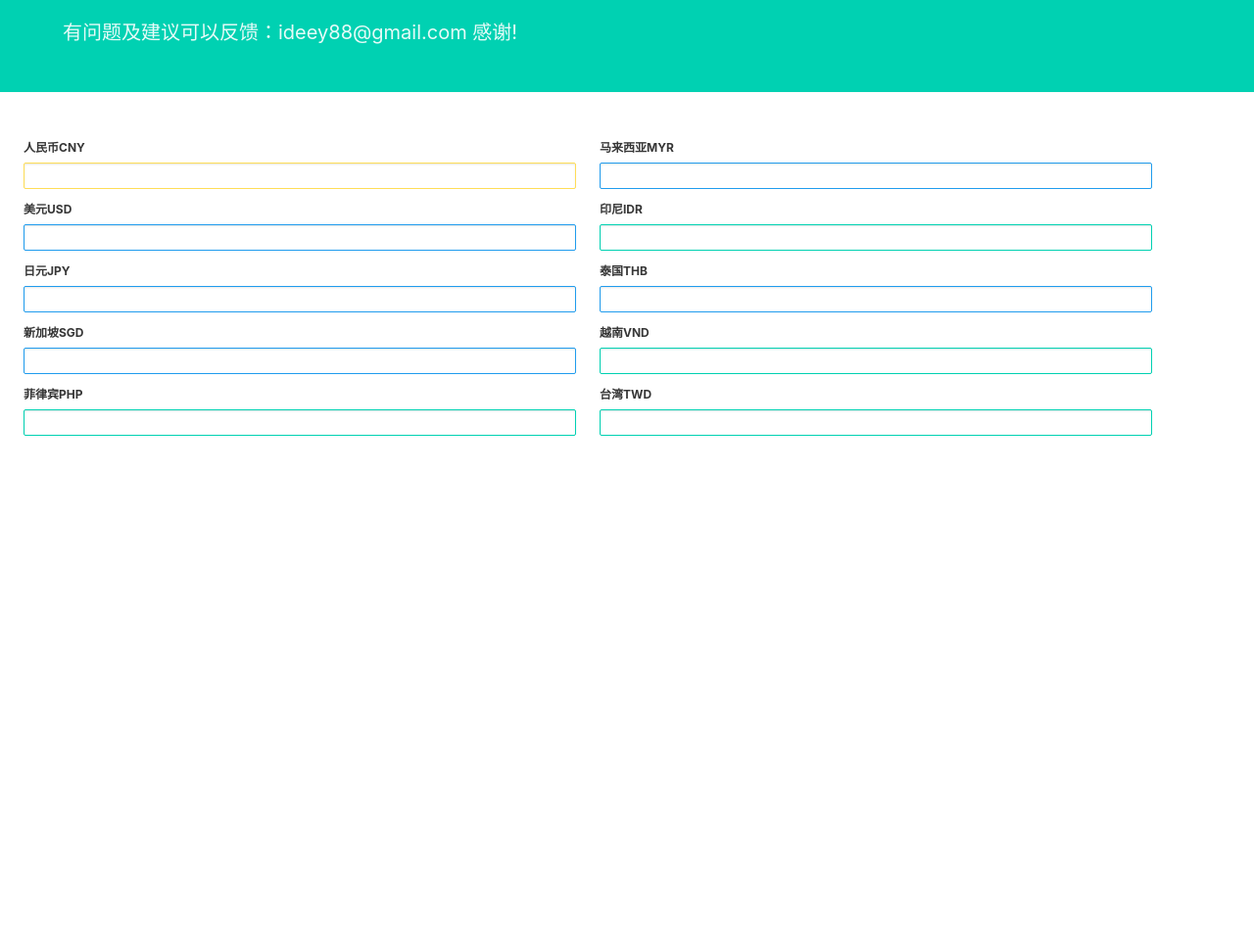
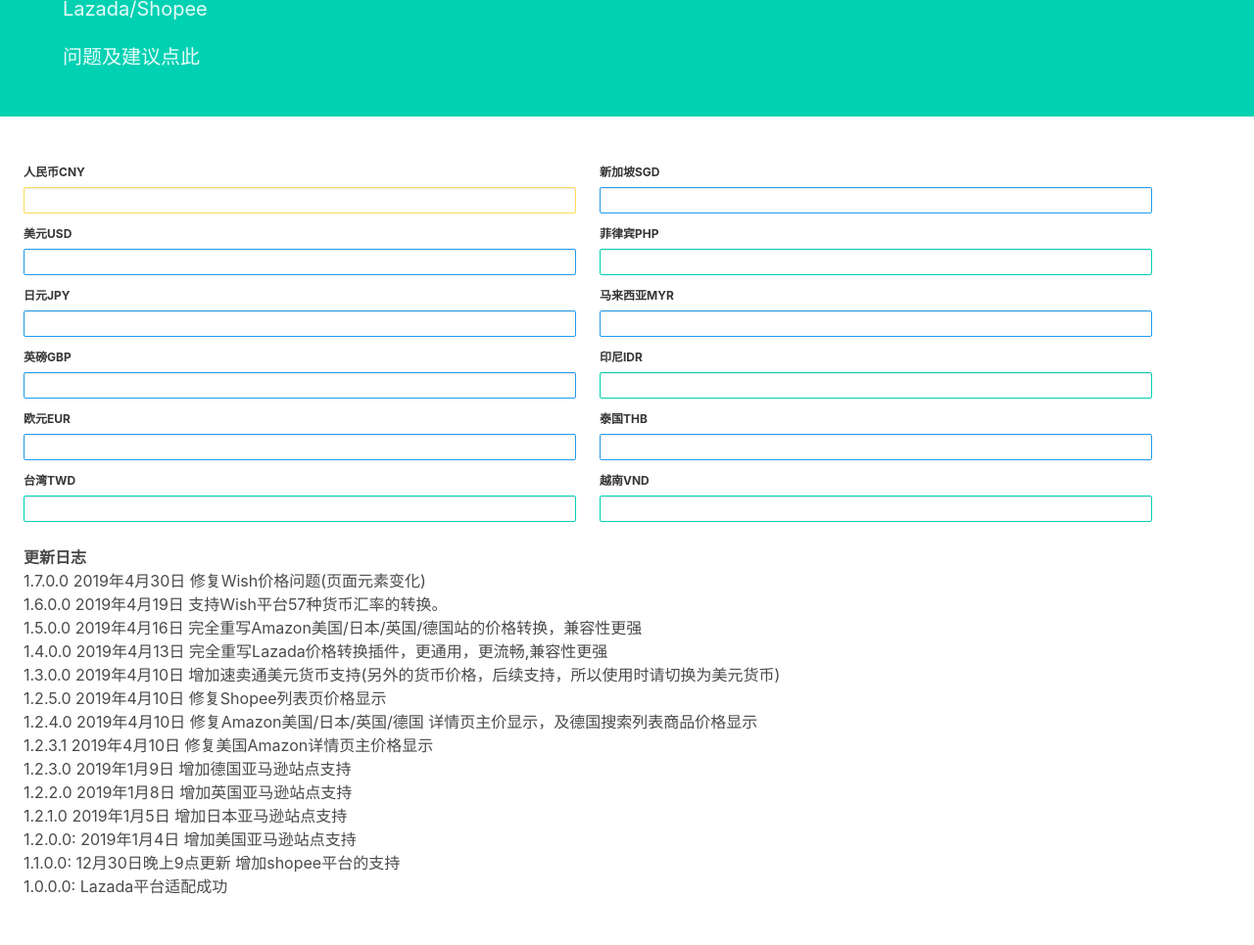
Before and after one commit to jy00566722/rate, a browser extension: page options.html in a window 1280 px wide. Shown: the part 112-1077 px from the top of the page at 98% size. Before the commit the page ends 800 px from the top, so only its background shows below. Drawn offline with Linux system fonts and the light colour scheme.

Commit message:
wish修复

```diff
--- a/options.html
+++ b/options.html
@@ -3,7 +3,7 @@
   <head>
     <meta charset="utf-8">
     <meta name="viewport" content="width=device-width, initial-scale=1">
-    <title>汇率转换</title>
+    <title>Hello Bulma!</title>
     <link rel="stylesheet" href="css/bluma.css">
     <script defer src="js/vue.js"></script>
     <script defer src="js/pop.js"></script>
@@ -16,10 +16,10 @@
                 汇率转换
               </h1>
               <h3 class="subtitle">
-                  Amazon/Lazada/Shopee
+                  Amazon/Aliexpress/Wish<br>Lazada/Shopee
                 </h3>
               <h3 class="subtitle">
-                有问题及建议可以反馈：ideey88@gmail.com  感谢!
+                <a href="https://jinshuju.net/f/50eDUl" target="_blank">问题及建议点此</a>
               </h3>
             </div>
           </div>
@@ -45,22 +45,40 @@
                     <div class="control">
                       <input class="input is-info is-small" type="text"  id="Rate_JPY"  name = "rate_u34q">
                     </div>
-                  </div>
-                  <div class="field">
-                      <label class="label is-small">新加坡SGD</label>
+                  </div>                  <div class="field">
+                      <label class="label is-small">英磅GBP</label>
                     <div class="control">
-                      <input class="input is-info is-small" type="text"  id="Rate_SGD"  name = "rate_u34q">
+                      <input class="input is-info is-small" type="text"  id="Rate_GBP"  name = "rate_u34q">
                     </div>
                   </div>
                   <div class="field">
-                      <label class="label is-small">菲律宾PHP</label>
+                      <label class="label is-small">欧元EUR</label>
                     <div class="control">
-                      <input class="input is-primary is-small" type="text"  id="Rate_PHP"  name = "rate_u34q">
+                      <input class="input is-info is-small" type="text"  id="Rate_EUR"  name = "rate_u34q">
                     </div>
                   </div>
 
+                  <div class="field">
+                    <label class="label is-small">台湾TWD</label>
+                  <div class="control">
+                    <input class="input is-primary is-small" type="text"  id="Rate_TWD"  name = "rate_u34q">
+                  </div>
+                </div>
+
       </div>
       <div class="column">
+          <div class="field">
+              <label class="label is-small">新加坡SGD</label>
+            <div class="control">
+              <input class="input is-info is-small" type="text"  id="Rate_SGD"  name = "rate_u34q">
+            </div>
+          </div>
+          <div class="field">
+              <label class="label is-small">菲律宾PHP</label>
+            <div class="control">
+              <input class="input is-primary is-small" type="text"  id="Rate_PHP"  name = "rate_u34q">
+            </div>
+          </div>
               <div class="field">
                   <label class="label is-small">马来西亚MYR</label>
                 <div class="control">
@@ -85,14 +103,30 @@
                     <input class="input is-primary is-small" type="text"  id="Rate_VND"  name = "rate_u34q">
                   </div>
                 </div>
-                <div class="field">
-                  <label class="label is-small">台湾TWD</label>
-                <div class="control">
-                  <input class="input is-primary is-small" type="text"  id="Rate_TWD"  name = "rate_u34q">
-                </div>
-              </div>
+
+
     </div>
   </div>
+    </div>
+    <br>
+    <div class="container">
+      <b>更新日志</b>
+      <ul>
+        <li>1.7.0.0    2019年4月30日 修复Wish价格问题(页面元素变化)<li>
+        <li>1.6.0.0    2019年4月19日 支持Wish平台57种货币汇率的转换。<li>
+        <li>1.5.0.0    2019年4月16日 完全重写Amazon美国/日本/英国/德国站的价格转换，兼容性更强<li>
+        <li>1.4.0.0    2019年4月13日 完全重写Lazada价格转换插件，更通用，更流畅,兼容性更强<li>
+        <li>1.3.0.0    2019年4月10日 增加速卖通美元货币支持(另外的货币价格，后续支持，所以使用时请切换为美元货币)<li>
+        <li>1.2.5.0    2019年4月10日 修复Shopee列表页价格显示<li>
+        <li>1.2.4.0    2019年4月10日 修复Amazon美国/日本/英国/德国 详情页主价显示，及德国搜索列表商品价格显示<li>
+        <li>1.2.3.1    2019年4月10日 修复美国Amazon详情页主价格显示<li>
+        <li>1.2.3.0    2019年1月9日 增加德国亚马逊站点支持<li>
+        <li>1.2.2.0    2019年1月8日 增加英国亚马逊站点支持<li>
+        <li>1.2.1.0    2019年1月5日 增加日本亚马逊站点支持<li>
+        <li>1.2.0.0:   2019年1月4日 增加美国亚马逊站点支持<li>
+        <li>1.1.0.0:   12月30日晚上9点更新 增加shopee平台的支持	<li>
+        <li>1.0.0.0:   Lazada平台适配成功<li>
+      </ul>
     </div>
   </section>
   </body>
--- a/wish/wish.js
+++ b/wish/wish.js
@@ -66,11 +66,11 @@ function all(){
         //console.log('汇率为:');
         //console.log(rate);
         ///find_node(node_all);
-        let node_1 = document.querySelectorAll('div[class="FeedItemV2__ActualPrice-vf3155-8 eLVouZ"]');  //搜索页面，首页
+        let node_1 = document.querySelectorAll('div[class="FeedItemV2__ActualPrice-vf3155-9 fgeAVX"]');  //搜索页面，首页
         if(node_1[0]){
             S1(node_1);
         }
-        let node_2 =document.querySelectorAll('div[class="PurchaseContainer__ActualPrice-sc-1qlezk8-5 kShVbX"]');  //详情页主价
+        let node_2 =document.querySelectorAll('div[class="PurchaseContainer__ActualPrice-sc-1qlezk8-6 yTftR"]');  //详情页主价
         if(node_2[0]){
             S2(node_2);
         }
```
Also changed, not shown: aliexpress/USA.js (+4 -4 lines), js/content.js (+27 -28 lines), README.md.
